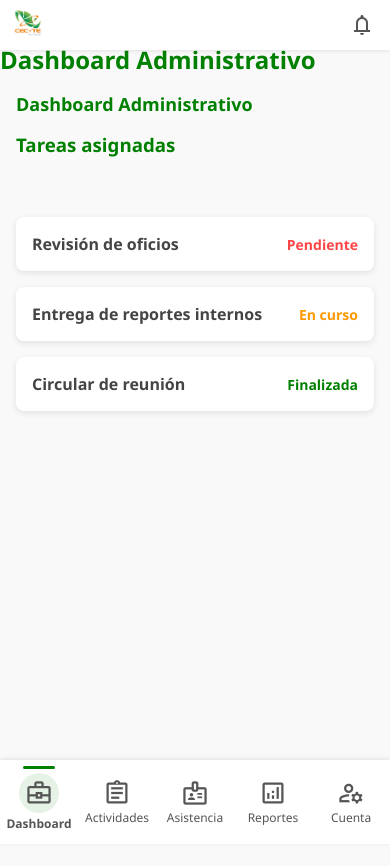
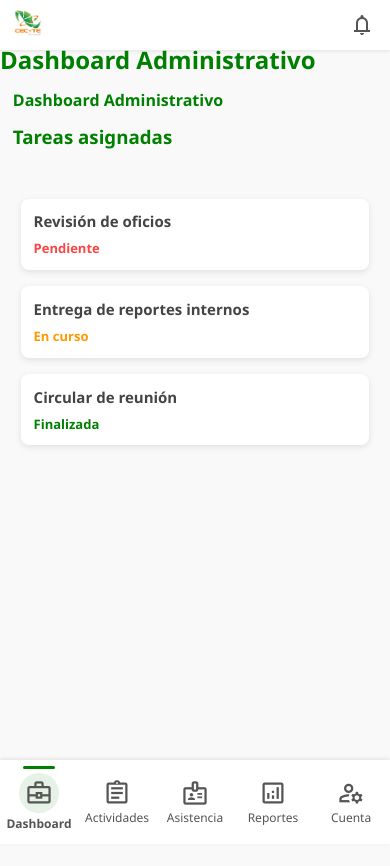
Before and after one commit to Mrityuzz/Cecytem-Admin-Asistencias, an Angular app: page /dashboard/home in a window 390 px wide. Shown: the top 866 px of the page. Built offline with nearby package versions, Linux system fonts and the light colour scheme.

Commit message:
Update de scss

```diff
--- a/src/app/header/header.scss
+++ b/src/app/header/header.scss
@@ -2,6 +2,7 @@
   position: fixed;
   top: 0;
   width: 100%;
+  height: 60px;
   display: flex;
   align-items: center;
   justify-content: space-between;
@@ -52,6 +53,52 @@
   }
 }
 
+.content {
+  margin-top: 60px;
+  margin-bottom: 60px;
+  padding: 1rem;
+  max-width: 1200px;
+  margin-left: auto;
+  margin-right: auto;
+}
+
+.bottom-nav {
+  position: fixed;
+  bottom: 0;
+  left: 0;
+  width: 100%;
+  height: 60px;
+  background: #ffffff;
+  display: flex;
+  justify-content: space-around;
+  align-items: center;
+  box-shadow: 0 -1px 4px rgba(0, 0, 0, 0.1);
+  z-index: 1000;
+}
+
+.bottom-nav a {
+  text-decoration: none;
+  color: #444;
+  display: flex;
+  flex-direction: column;
+  align-items: center;
+  font-size: 12px;
+}
+
+.bottom-nav a .material-symbols-outlined {
+  font-size: 24px;
+}
+
+@media (prefers-color-scheme: dark) {
+  .bottom-nav {
+    background: #1c1c1c;
+    box-shadow: 0 -1px 4px rgba(255, 255, 255, 0.1);
+  }
+  .bottom-nav a {
+    color: #ccc;
+  }
+}
+
 @media (max-width: 480px) {
   .app-header {
     height: 50px;
@@ -63,4 +110,12 @@
   .app-header .actions .header-icon .material-symbols-outlined {
     font-size: 24px;
   }
+  .content {
+    margin-top: 50px;
+    margin-bottom: 50px;
+    padding: 0.8rem;
+  }
+  .bottom-nav {
+    height: 50px;
+  }
 }
--- a/src/app/modules/dashboard/home.scss
+++ b/src/app/modules/dashboard/home.scss
@@ -1,12 +1,14 @@
 .dashboard {
   padding: 1rem;
+  max-width: 1200px;
+  margin: 0 auto;
 }
 
 .dashboard-title {
   font-size: 18px;
   font-weight: 600;
   margin-bottom: 1rem;
-  color: #008000; /* verde institucional */
+  color: #008000;
 }
 
 .task-card {
@@ -35,7 +37,6 @@
 .status.in-progress { color: #ff9900; }
 .status.done { color: #008000; }
 
-/* 🌙 Modo oscuro */
 @media (prefers-color-scheme: dark) {
   .task-card {
     background: #2a2a2a;
@@ -45,3 +46,29 @@
     color: #eee;
   }
 }
+
+@media (max-width: 480px) {
+  .dashboard {
+    padding: 0.8rem;
+  }
+
+  .dashboard-title {
+    font-size: 16px;
+    margin-bottom: 0.8rem;
+  }
+
+  .task-card {
+    padding: 0.8rem;
+    flex-direction: column;
+    align-items: flex-start;
+  }
+
+  .task-card h3 {
+    font-size: 15px;
+    margin-bottom: 0.5rem;
+  }
+
+  .status {
+    font-size: 13px;
+  }
+}
--- a/src/app/modules/dashboard/notificaciones.scss
+++ b/src/app/modules/dashboard/notificaciones.scss
@@ -1,5 +1,7 @@
 .notifications {
   padding: 1rem;
+  max-width: 1200px;
+  margin: 0 auto;
 }
 
 .notification-card {
@@ -34,7 +36,6 @@
   color: #666;
 }
 
-
 @media (prefers-color-scheme: dark) {
   .notification-card {
     background: #2a2a2a;
@@ -46,3 +47,28 @@
     color: #aaa;
   }
 }
+
+
+@media (max-width: 480px) {
+  .notifications {
+    padding: 0.8rem;
+  }
+
+  .notification-card {
+    flex-direction: column;
+    gap: 0.5rem;
+    padding: 0.7rem;
+  }
+
+  .notification-card .icon {
+    font-size: 20px;
+  }
+
+  .notification-card .content h4 {
+    font-size: 14px;
+  }
+
+  .notification-card .content p {
+    font-size: 12px;
+  }
+}
--- a/src/styles.scss
+++ b/src/styles.scss
@@ -3,7 +3,6 @@
   padding: 0;
   box-sizing: border-box;
 }
-
 
 body {
   font-family: 'Segoe UI', Arial, sans-serif;
@@ -12,25 +11,23 @@ body {
   min-height: 100vh;
 }
 
-
 .app-container {
   min-height: 100vh;
   padding-top: 60px;
   padding-bottom: 70px;
+  max-width: 1200px;
+  margin: 0 auto;
 }
-
 
 h1, h2, h3, h4 {
   color: #008000;
   font-weight: 600;
 }
 
-
 p, span, li {
   color: #555;
   font-size: 14px;
 }
-
 
 .card {
   background: #fff;
@@ -39,7 +36,6 @@ p, span, li {
   margin-bottom: 1rem;
   box-shadow: 0 2px 6px rgba(0,0,0,0.1);
 }
-
 
 .status {
   font-size: 14px;
@@ -65,3 +61,20 @@ p, span, li {
     box-shadow: 0 2px 6px rgba(255,255,255,0.1);
   }
 }
+
+@media (max-width: 480px) {
+  .app-container {
+    padding-top: 50px;
+    padding-bottom: 60px;
+    padding-left: 0.5rem;
+    padding-right: 0.5rem;
+  }
+
+  p, span, li {
+    font-size: 13px;
+  }
+
+  .card {
+    padding: 0.8rem;
+  }
+}
```
Also changed, not shown: src/app/modules/dashboard/dashboard.module.scss (+16 -1 lines).
